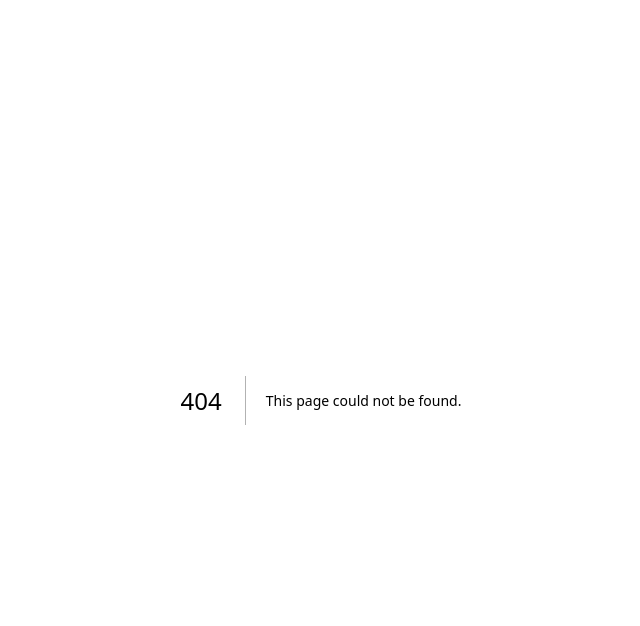
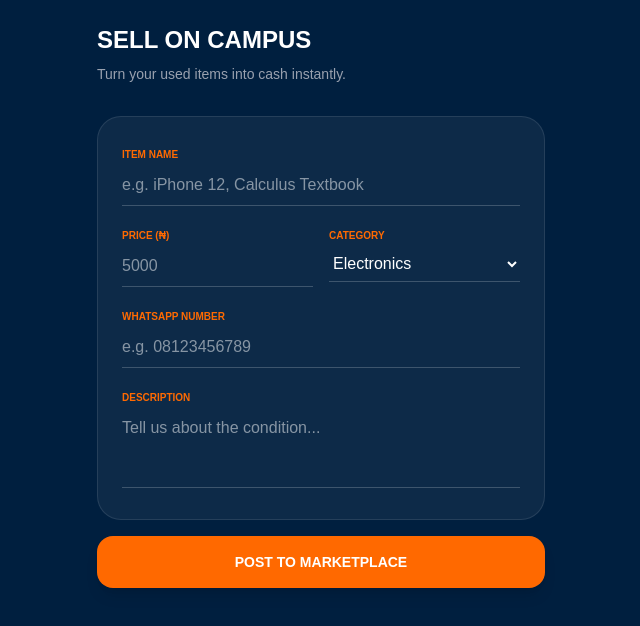
Before and after one commit to DwayneCarterGabriel3/CampusX, a Next.js app: page /post-item in a window 1280 px wide. Before the commit this address had no page. Shown: the top 626 px of the page, without its empty margins (319-959 px from the left). Built offline with nearby package versions, Linux system fonts and the light colour scheme.

Commit message:
Feature: Marketplace Feed with dummy data

```diff
--- /dev/null
+++ b/app/post-item/page.tsx
@@ -0,0 +1,119 @@
+"use client";
+
+import { useState } from "react";
+import { supabase } from "../lib/supabase";
+import { useRouter } from "next/navigation";
+
+export default function PostItem() {
+  const [title, setTitle] = useState("");
+  const [price, setPrice] = useState("");
+  const [category, setCategory] = useState("Electronics");
+  const [description, setDescription] = useState("");
+  const [whatsapp, setWhatsapp] = useState("");
+  const [loading, setLoading] = useState(false);
+  const router = useRouter();
+
+  const handleUpload = async (e: React.FormEvent) => {
+    e.preventDefault();
+    setLoading(true);
+
+    // Get the current logged-in user
+    const { data: { user } } = await supabase.auth.getUser();
+
+    if (!user) {
+      alert("Please log in first!");
+      router.push("/login");
+      return;
+    }
+
+    const { error } = await supabase.from("marketplace_items").insert([
+      {
+        title,
+        price: `₦${price}`,
+        category,
+        description,
+        whatsapp_link: `https://wa.me/${whatsapp}`,
+        user_id: user.id,
+        campus: "Lagos State University", // We can make this dynamic later
+      },
+    ]);
+
+    if (error) {
+      alert(error.message);
+    } else {
+      alert("Item posted successfully!");
+      router.push("/dashboard");
+    }
+    setLoading(false);
+  };
+
+  return (
+    <div className="min-h-screen bg-[#001f3f] text-white p-6">
+      <div className="max-w-md mx-auto">
+        <h1 className="text-2xl font-bold mb-2">SELL ON CAMPUS</h1>
+        <p className="text-gray-400 text-sm mb-8">Turn your used items into cash instantly.</p>
+
+        <form onSubmit={handleUpload} className="space-y-4">
+          <div className="bg-white/5 p-6 rounded-3xl border border-white/10 space-y-4">
+            <div>
+              <label className="text-[10px] font-bold text-orange-500 uppercase">Item Name</label>
+              <input
+                type="text" placeholder="e.g. iPhone 12, Calculus Textbook"
+                className="w-full bg-transparent border-b border-white/20 py-2 outline-none focus:border-orange-500"
+                value={title} onChange={(e) => setTitle(e.target.value)} required
+              />
+            </div>
+
+            <div className="grid grid-cols-2 gap-4">
+              <div>
+                <label className="text-[10px] font-bold text-orange-500 uppercase">Price (₦)</label>
+                <input
+                  type="number" placeholder="5000"
+                  className="w-full bg-transparent border-b border-white/20 py-2 outline-none focus:border-orange-500"
+                  value={price} onChange={(e) => setPrice(e.target.value)} required
+                />
+              </div>
+              <div>
+                <label className="text-[10px] font-bold text-orange-500 uppercase">Category</label>
+                <select
+                  className="w-full bg-transparent border-b border-white/20 py-2 outline-none focus:border-orange-500"
+                  value={category} onChange={(e) => setCategory(e.target.value)}
+                >
+                  <option className="text-black" value="Electronics">Electronics</option>
+                  <option className="text-black" value="Books">Books</option>
+                  <option className="text-black" value="Fashion">Fashion</option>
+                  <option className="text-black" value="Housing">Housing</option>
+                </select>
+              </div>
+            </div>
+
+            <div>
+              <label className="text-[10px] font-bold text-orange-500 uppercase">WhatsApp Number</label>
+              <input
+                type="text" placeholder="e.g. 08123456789"
+                className="w-full bg-transparent border-b border-white/20 py-2 outline-none focus:border-orange-500"
+                value={whatsapp} onChange={(e) => setWhatsapp(e.target.value)} required
+              />
+            </div>
+
+            <div>
+              <label className="text-[10px] font-bold text-orange-500 uppercase">Description</label>
+              <textarea
+                placeholder="Tell us about the condition..."
+                className="w-full bg-transparent border-b border-white/20 py-2 outline-none focus:border-orange-500 h-20 resize-none"
+                value={description} onChange={(e) => setDescription(e.target.value)}
+              />
+            </div>
+          </div>
+
+          <button
+            type="submit" disabled={loading}
+            className="w-full bg-orange-500 py-4 rounded-2xl font-bold text-sm hover:scale-[1.02] transition-transform shadow-lg"
+          >
+            {loading ? "PUBLISHING..." : "POST TO MARKETPLACE"}
+          </button>
+        </form>
+      </div>
+    </div>
+  );
+}
```
